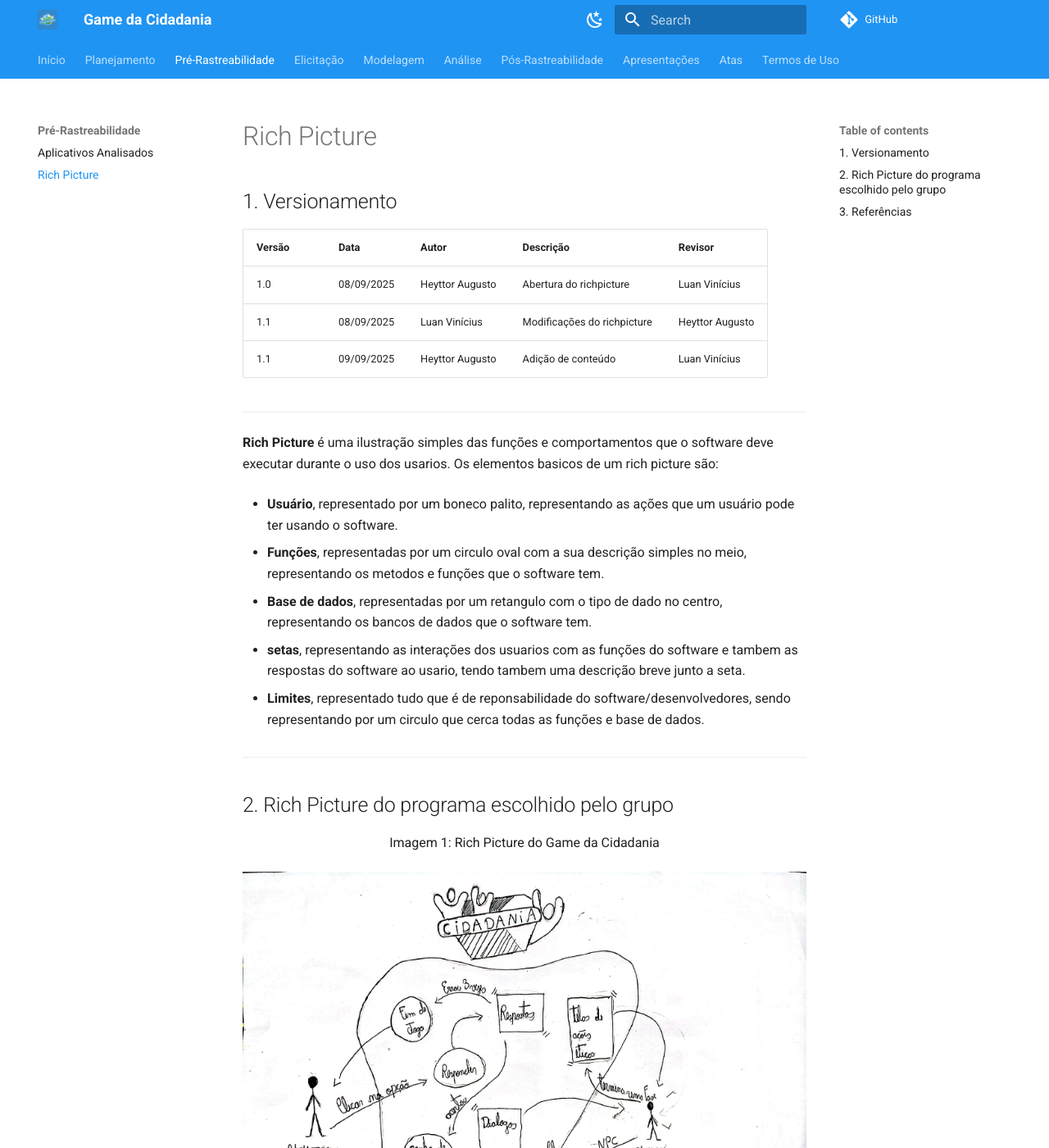
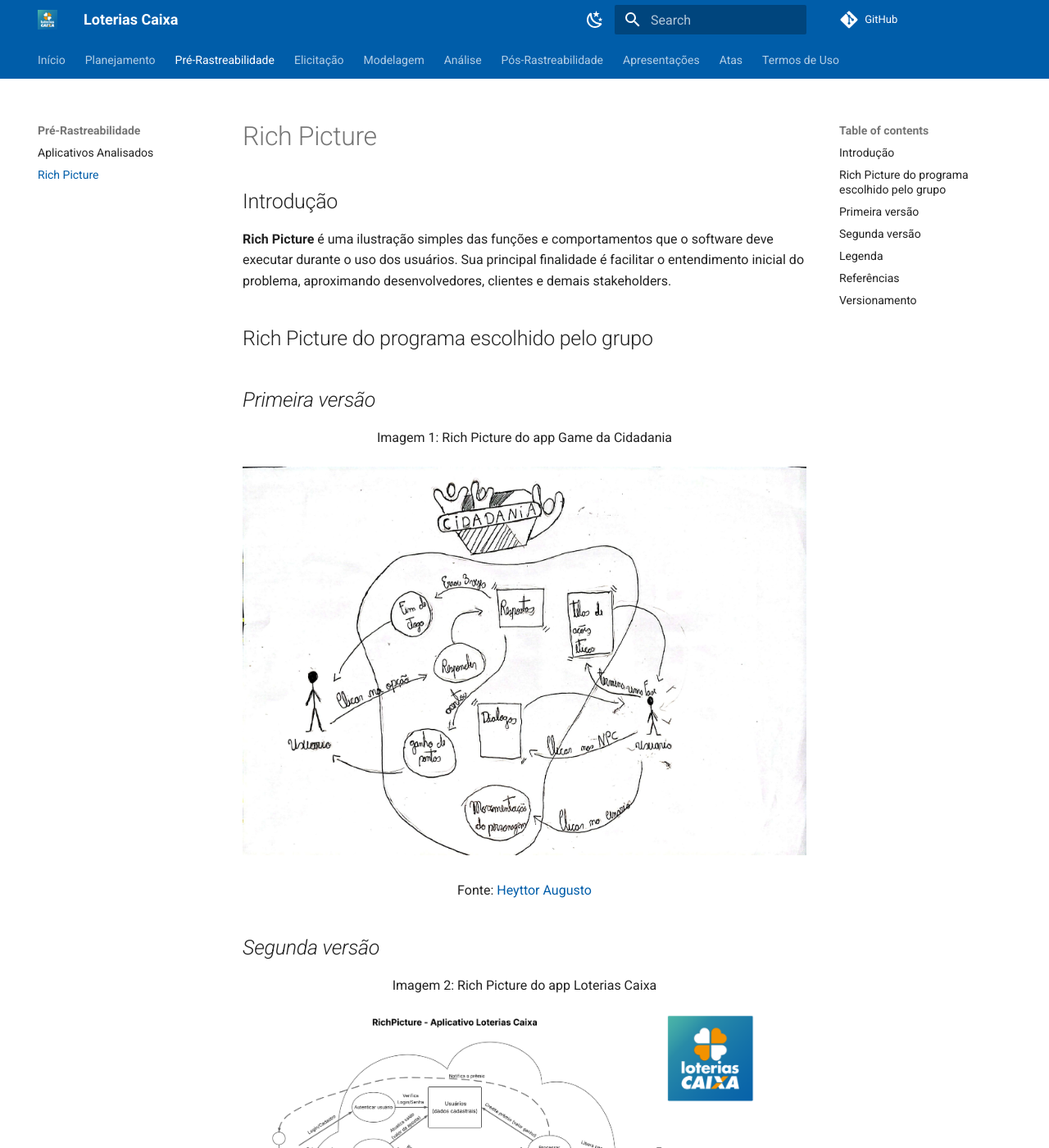
Before and after one commit to Requisitos-de-Software/2025.2-LoteriasCaixa, an MkDocs documentation site: the page built from docs/Pré-rastreabilidade/RichPicture.md, in a window 1280 px wide and 1400 px high. Shown: the whole window at 82% size. Built offline with MkDocs 1.6.1 and Material for MkDocs 9.7.7, drawn with Linux system fonts in a browser that asks for light colours; comment, search, counter and statistics services are not loaded; some of the changed text lies outside the part shown.

Commit message:
atualiza a richpicture e outros elementos do novo app, modificações visuais no site

```diff
--- a/docs/Pré-rastreabilidade/RichPicture.md
+++ b/docs/Pré-rastreabilidade/RichPicture.md
@@ -1,38 +1,48 @@
 # Rich Picture
-## 1. Versionamento
+## Introdução
+**Rich Picture** é uma ilustração simples das funções e comportamentos que o software deve executar durante o uso dos usuários. Sua principal finalidade é facilitar o entendimento inicial do problema, aproximando desenvolvedores, clientes e demais stakeholders.
 
-| Versão | Data       | Autor               | Descrição                                    | Revisor |
-|--------|------------|---------------------|----------------------------------------------|---------|
-| 1.0    | 08/09/2025 | Heyttor Augusto     | Abertura do richpicture | Luan Vinícius |
-| 1.1    | 08/09/2025 | Luan Vinícius       | Modificações do richpicture| Heyttor Augusto|
-| 1.1    | 09/09/2025 | Heyttor Augusto     | Adição de conteúdo         | Luan Vinícius   |
-
----
-
-
-**Rich Picture** é uma ilustração simples das funções e comportamentos que o software deve executar durante o uso dos usarios. Os elementos basicos de um rich picture são:
-
-- **Usuário**, representado por um boneco palito, representando as ações que um usuário pode ter usando o software.
-
-- **Funções**, representadas por um circulo oval com a sua descrição simples no meio, representando os metodos e funções que o software tem.
-
-- **Base de dados**, representadas por um retangulo com o tipo de dado no centro, representando os bancos de dados que o software tem.
-
-- **setas**, representando as interações dos usuarios com as funções do software e tambem as respostas do software ao usario, tendo tambem uma descrição breve junto a seta.
-
-- **Limites**, representado tudo que é de reponsabilidade do software/desenvolvedores, sendo representando por um circulo que cerca todas as funções e base de dados.
-
----
-
-## 2. Rich Picture do programa escolhido pelo grupo
-<p style="text-align: center;">Imagem 1: Rich Picture do Game da Cidadania</p>
+## Rich Picture do programa escolhido pelo grupo
+## *Primeira versão*
+<p style="text-align: center;">Imagem 1: Rich Picture do app Game da Cidadania</p>
 
 ![Rich picture do sistema](../images/grupo7-richpicture.jpg)
 
-<p style="text-align: center;">Fonte: Heyttor Augusto</p>
+<p align="center">Fonte: <a href="https://github.com/H3ytt0r62">Heyttor Augusto</a></p>
 
-## 3. Referências
+## *Segunda versão*
+<p style="text-align: center;">Imagem 2: Rich Picture do app Loterias Caixa</p>
 
-- Google Play Store - GameDaCidadania: Disponível em: <https://play.google.com/store/apps/details?id=br.gov.cgu.cidadania&hl=pt_BR&gl=US&pli=1>. Acesso em: 08/09/2025.
+![Rich picture do sistema](../images/grupo7-richpicture.png)
 
-- André Barros de Sales - Rich Picture. 2021. Disponível em : <https://youtu.be/NxEPxW_Ku8M?si=S_t6oToA8uvb02Ww>. Acesso em: 08/09/2025.
+<p align="center">Fonte: <a href="https://github.com/luannvi">Luan Vinícius</a></p>
+
+## *Legenda*
+Os cinco elementos básicos que estão presentes nas RichPictures:
+
+- **Operações**: representadas por um circulo oval com a sua descrição simples no meio, representando os métodos e funções que o software tem.
+
+- **Armazenamento de dados**: representadas por um retângulo com o tipo de dado no centro, representando os bancos de dados que o software tem.
+
+- **Atores**: representado por um boneco palito, representando as ações que um usuário pode ter usando o software.
+
+- **Fronteira do sistema**: representado tudo que é de reponsabilidade do software/desenvolvedores, sendo representando por um círculo que cerca todas as funções e base de dados.
+
+- **Setas**: representando as interações dos usuários com as funções do software e também as respostas do software ao usuário, tendo também uma descrição breve junto a seta.
+
+## Referências
+
+>Google Play Store - Loterias Caixa: Disponível em: https://play.google.com/store/apps/details?id=br.gov.caixa.loterias.apostas&hl=pt&gl=BR&pli=1. Acesso em: 18/09/2025.
+
+>Google Play Store - GameDaCidadania: Disponível em: https://play.google.com/store/apps/details?id=br.gov.cgu.cidadania&hl=pt_BR&gl=US&pli=1.. Acesso em: 08/09/2025.
+
+>André Barros de Sales - Rich Picture. 2021. Disponível em : https://youtu.be/NxEPxW_Ku8M?si=S_t6oToA8uvb02Ww. Acesso em: 08/09/2025.
+
+## Versionamento
+
+| Versão | Data       | Autor               | Descrição                                    | Revisor |
+|:--------:|:------------:|:---------------------:|:----------------------------------------------:|:---------:|
+| ``1.0``    | 08/09/2025 | [Heyttor Augusto](https://github.com/H3ytt0r62)     | Abertura do richpicture | [Luan Vinícius](https://github.com/luannvi) |
+| ``1.1``    | 08/09/2025 | [Luan Vinícius](https://github.com/luannvi)       | Modificações do richpicture| [Heyttor Augusto](https://github.com/H3ytt0r62)|
+| ``1.2``    | 09/09/2025 | [Heyttor Augusto](https://github.com/H3ytt0r62)     | Adição de conteúdo         | [Luan Vinícius](https://github.com/luannvi)   |
+| ``2.0``    | 18/09/2025 | [Luan Vinícius](https://github.com/luannvi)       | Adição da imagem da segunda versão do RichPicture | --- |
--- /dev/null
+++ b/docs/stylesheets/extra.css
@@ -0,0 +1,13 @@
+/* Cores para o modo claro (default) */
+[data-md-color-scheme="default"] {
+  --md-primary-fg-color: #005da9; /* azul escuro */
+  --md-primary-fg-color--light: #005da9;
+  --md-primary-fg-color--dark: #005da9;
+}
+
+/* Cores para o modo escuro (slate) */
+[data-md-color-scheme="slate"] {
+  --md-primary-fg-color: #005da9; /* azul escuro */
+  --md-primary-fg-color--light: #005da9;
+  --md-primary-fg-color--dark: #005da9;
+}
--- a/mkdocs.yml
+++ b/mkdocs.yml
@@ -1,24 +1,21 @@
-site_name: Game da Cidadania
+site_name: Loterias Caixa
 site_url: https://requisitos-de-software.github.io/2025.2-Grupo07/
 repo_url: https://github.com/Requisitos-de-Software/2025.2-Grupo07
 repo_name: GitHub
+
 theme:
   name: material
   palette:
     - scheme: default
-      primary: blue
-      accent: amber
       toggle:
         icon: material/weather-night
         name: Mudar para modo escuro
     - scheme: slate
-      primary: blue
-      accent: amber
       toggle:
         icon: material/weather-sunny
         name: Mudar para modo claro
-  logo: images/icon.png
-  favicon: images/icon.png
+  logo: images/icon2.1.png
+  favicon: images/icon2.png
   features:
     - navigation.tabs
     - navigation.sections
@@ -28,6 +25,9 @@
     - content.code.copy
     #- content.action.edit
     #- content.action.view
+
+extra_css:
+  - stylesheets/extra.css
 
 nav:
   - Início: index.md
```
Also changed, not shown: README.md (+8 -6 lines), docs/Planejamento/Ferramentas.md (+1 -1 lines), docs/index.md (+10 -11 lines), docs/images/grupo7-richpicture.png (added), docs/images/icon2.1.png (added), docs/images/icon2.png (added), docs/images/logo_gdc.png (deleted).
